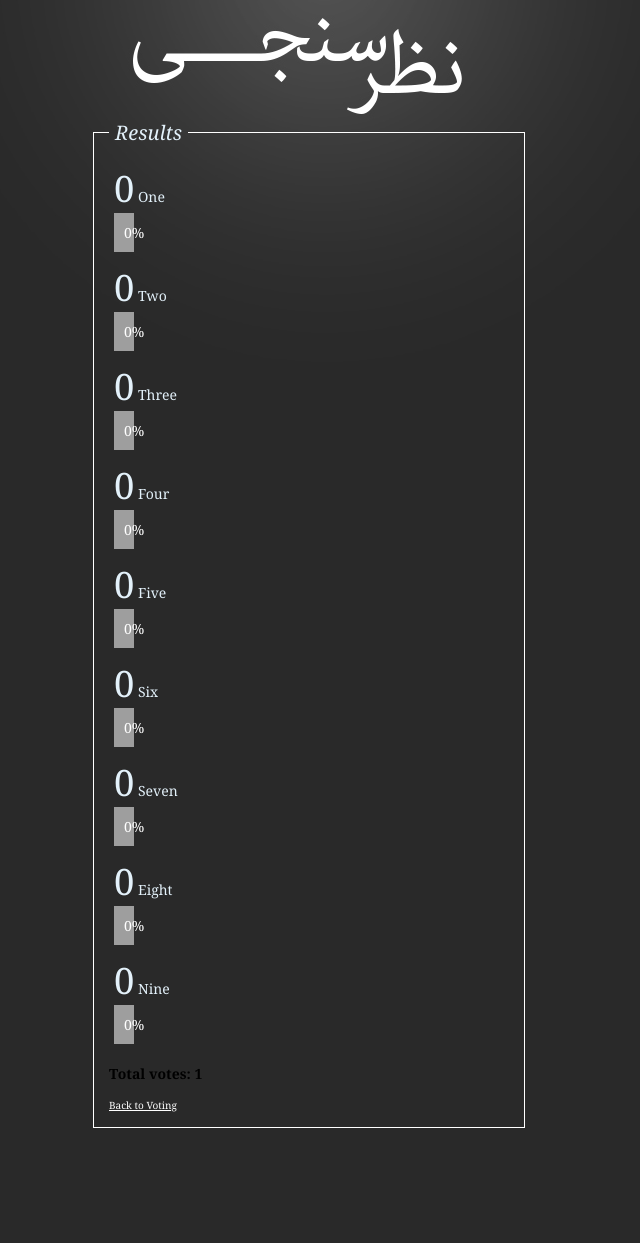
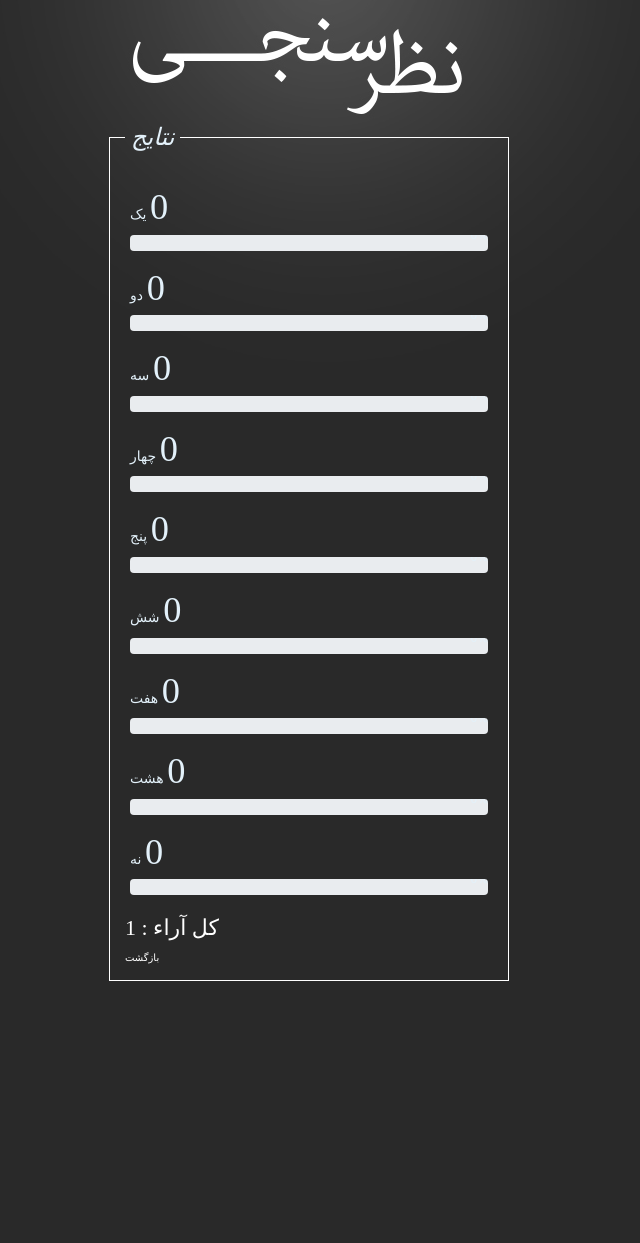
Before and after one commit to KhalidElSayed/randomness, a PHP site: page /results.php in a window 1280 px wide. Shown: the whole page, without its empty margins (331-971 px from the left). After the commit the page ends 981 px from the top, so only its background shows below. Run offline with PHP 8.4, Linux system fonts and the light colour scheme; tables that the repository leaves empty or names only in its code hold one stand-in row (values such as "Sample post"); some libraries are stand-ins or nearby versions; grey boxes are pictures that could not be loaded.

Commit message:
Vote Updated

```diff
--- a/vote/results.php
+++ b/vote/results.php
@@ -79,83 +79,113 @@ $percentQuestion9 = ($num_rowsQuestion9 / $totalRows_rs_vote)*100;
 
 <head>
 	<meta http-equiv="Content-Type" content="text/html; charset=UTF-8" />
-	<title>Results</title>
+	<title>نتایج</title>
+<link href="../web/css/fonts.css" rel="stylesheet">
+<link href="../web/css/font-styles.css" rel="stylesheet">
+<link href="../web/css/bootstrap.css" rel="stylesheet">
+
 <link href="style.css" rel="stylesheet" type="text/css" />
 </head>
 
 <body>
-	<fieldset>
+	<fieldset dir="rtl">
 
-		<legend>Results</legend>
+		<legend class="persian-legend">نتایج</legend>
 
 		<ul>
 		    <li>
-				<span class="total-votes"><?php echo $num_rowsQuestion1 ?></span> One
+		         <span class="total-votes"><?php echo $num_rowsQuestion1 ?></span> یک
 		         <br />
-				<div class="results-bar" style="width: <?php echo round($percentQuestion1,2); ?>%;">
+		         <div class="progress progress-success progress-striped active">
+                    <div class="bar"  style="width: <?php echo round($percentQuestion1,2); ?>%;">
                         <?php echo round($percentQuestion1,2); ?>%
+                    </div>
+                 </div>
+		    </li>
+   		    <li>
+   		         <span class="total-votes"><?php echo $num_rowsQuestion2 ?></span> دو
+   		         <br />
+   		         <div class="progress progress-success progress-striped active">
+                       <div class="bar"  style="width: <?php echo round($percentQuestion2,2); ?>%;">
+                           <?php echo round($percentQuestion2,2); ?>%
+                       </div>
                     </div>
    		    </li>
 
    		    <li>
-				<span class="total-votes"><?php echo $num_rowsQuestion2 ?></span> Two
-				<div class="results-bar" style="width: <?php echo round($percentQuestion2,2); ?>%;">
-					 <?php echo round($percentQuestion2,2); ?>%
+   		         <span class="total-votes"><?php echo $num_rowsQuestion3 ?></span> سه
+   		         <br />
+   		         <div class="progress progress-success progress-striped active">
+                       <div class="bar"  style="width: <?php echo round($percentQuestion3,2); ?>%;">
+                           <?php echo round($percentQuestion3,2); ?>%
+                       </div>
                     </div>
    		    </li>
 
    		    <li>
-				<span class="total-votes"><?php echo $num_rowsQuestion3 ?></span> Three
-				<div class="results-bar" style="width: <?php echo round($percentQuestion3,2); ?>%;">
-					 <?php echo round($percentQuestion3,2); ?>%
+   		         <span class="total-votes"><?php echo $num_rowsQuestion4 ?></span> چهار
+   		         <br />
+   		         <div class="progress progress-success progress-striped active">
+                       <div class="bar"  style="width: <?php echo round($percentQuestion4,2); ?>%;">
+                           <?php echo round($percentQuestion4,2); ?>%
+                       </div>
                     </div>
    		    </li>
 
    		    <li>
-				<span class="total-votes"><?php echo $num_rowsQuestion4 ?></span> Four
-				<div class="results-bar" style="width: <?php echo round($percentQuestion4,2); ?>%;">
-					 <?php echo round($percentQuestion4,2); ?>%
+   		         <span class="total-votes"><?php echo $num_rowsQuestion5 ?></span> پنج
+   		         <br />
+   		         <div class="progress progress-success progress-striped active">
+                       <div class="bar"  style="width: <?php echo round($percentQuestion5,2); ?>%;">
+                           <?php echo round($percentQuestion5,2); ?>%
+                       </div>
+                    </div>
+   		    </li>
+   		    <li>
+   		         <span class="total-votes"><?php echo $num_rowsQuestion6 ?></span> شش
+   		         <br />
+   		         <div class="progress progress-success progress-striped active">
+                       <div class="bar"  style="width: <?php echo round($percentQuestion6,2); ?>%;">
+                           <?php echo round($percentQuestion6,2); ?>%
+                       </div>
                     </div>
    		    </li>
 
    		    <li>
-				<span class="total-votes"><?php echo $num_rowsQuestion5 ?></span> Five
-				<div class="results-bar" style="width: <?php echo round($percentQuestion5,2); ?>%;">
-					 <?php echo round($percentQuestion5,2); ?>%
+   		         <span class="total-votes"><?php echo $num_rowsQuestion7 ?></span> هفت
+   		         <br />
+   		         <div class="progress progress-success progress-striped active">
+                       <div class="bar"  style="width: <?php echo round($percentQuestion7,2); ?>%;">
+                           <?php echo round($percentQuestion7,2); ?>%
+                       </div>
                     </div>
    		    </li>
 
    		    <li>
-				<span class="total-votes"><?php echo $num_rowsQuestion6 ?></span> Six
-				<div class="results-bar" style="width: <?php echo round($percentQuestion6,2); ?>%;">
-					 <?php echo round($percentQuestion6,2); ?>%
+   		         <span class="total-votes"><?php echo $num_rowsQuestion8 ?></span> هشت
+   		         <br />
+   		         <div class="progress progress-success progress-striped active">
+                       <div class="bar"  style="width: <?php echo round($percentQuestion8,2); ?>%;">
+                           <?php echo round($percentQuestion8,2); ?>%
+                       </div>
                     </div>
    		    </li>
 
    		    <li>
-				<span class="total-votes"><?php echo $num_rowsQuestion7 ?></span> Seven
-				<div class="results-bar" style="width: <?php echo round($percentQuestion7,2); ?>%;">
-					 <?php echo round($percentQuestion7,2); ?>%
+   		         <span class="total-votes"><?php echo $num_rowsQuestion9 ?></span> نه
+   		         <br />
+   		         <div class="progress progress-success progress-striped active">
+                       <div class="bar"  style="width: <?php echo round($percentQuestion9,2); ?>%;">
+                           <?php echo round($percentQuestion9,2); ?>%
                        </div>
-			</li>
-			<li>
-				<span class="total-votes"><?php echo $num_rowsQuestion8 ?></span> Eight
-				<div class="results-bar" style="width: <?php echo round($percentQuestion8,2); ?>%;">
-					 <?php echo round($percentQuestion8,2); ?>%
                     </div>
    		    </li>
 
-			<li>
-				<span class="total-votes"><?php echo $num_rowsQuestion9 ?></span> Nine
-				<div class="results-bar" style="width: <?php echo round($percentQuestion9,2); ?>%;">
-					 <?php echo round($percentQuestion9,2); ?>%
-				</div>
-			</li>
 		</ul>
 
-		<h6>Total votes: <?php echo $totalRows_rs_vote ?></h6>
+		<h2 dir="rtl" class="vote_stat">کل آراء : <?php echo $totalRows_rs_vote ?></h6>
 
-		<a href="index.php">Back to Voting</a>
+		<a href="index.php">بازگشت</a>
 
 	</fieldset>
 
--- a/vote/style.css
+++ b/vote/style.css
@@ -14,7 +14,9 @@ h6 {
     margin-bottom: 15px;
 }
 
-a { color: white; }
+a {
+    color: white;
+}
 
 label, li {
     color: #e3f1fa;
@@ -50,16 +52,36 @@ ul {
     padding: 10px;
     white-space: nowrap;
 }
+
 .vote-items {
     padding-top: 7px;
 }
+
 .persian-text {
     font-family: BCompset;
-    font-size: 15px;
-}
-.persian-legend {
-    font-size: 18px;
-    font-family: BDavat;
+    font-size: 17px;
 }
 
-span.total-votes { font-size: 2.6em; }
+.persian-legend {
+    width: auto;
+    font-size: 24px;
+    font-family: BLotus;
+}
+
+.persian-btn {
+    font-family: BDavat;
+    font-size: 18px;
+}
+
+
+span.total-votes {
+    direction: rtl;
+    font-family: BDavat;
+    font-size: 2.6em;
+}
+
+.vote_stat{
+    color: #ffffff;
+    font-family: BDavat;
+    font-size: 22px;
+}
```
Also changed, not shown: vote/index.php (+10 -4 lines). Lines whose indentation alone changed are shown as unchanged.
